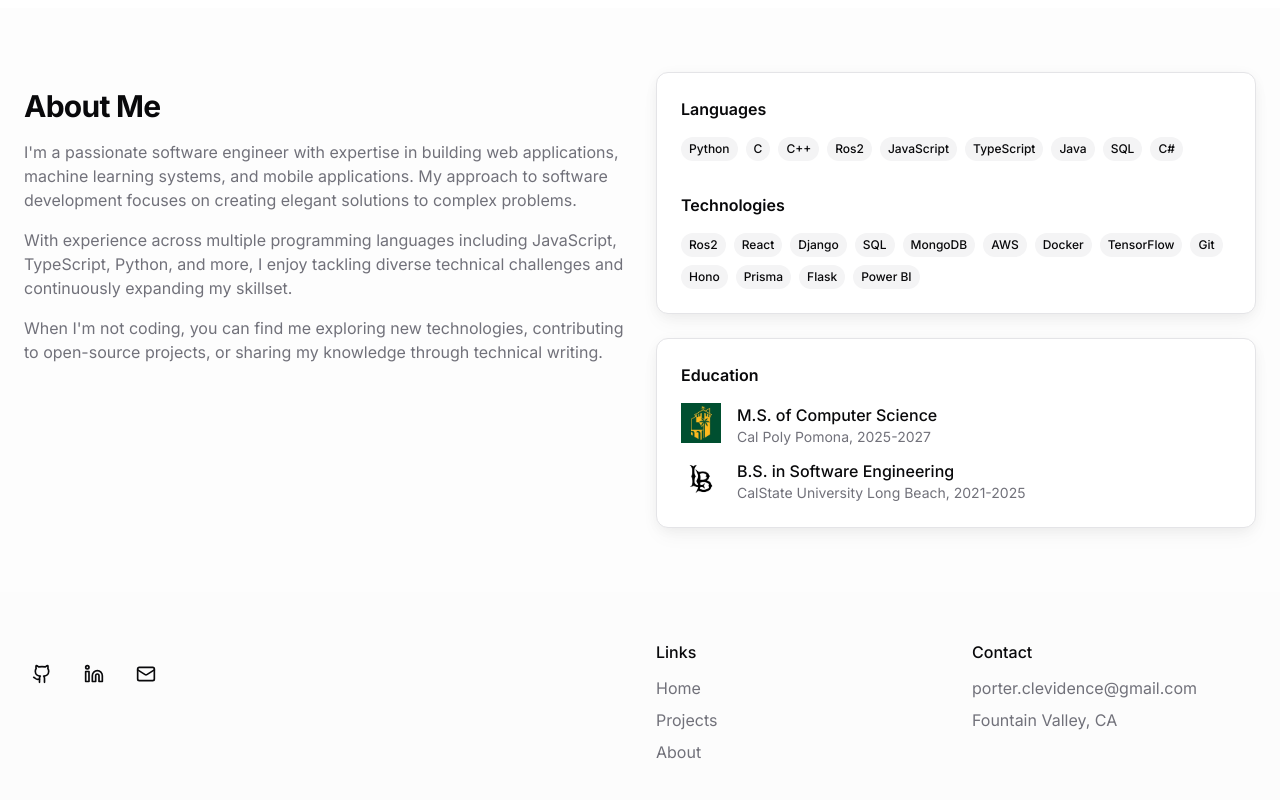
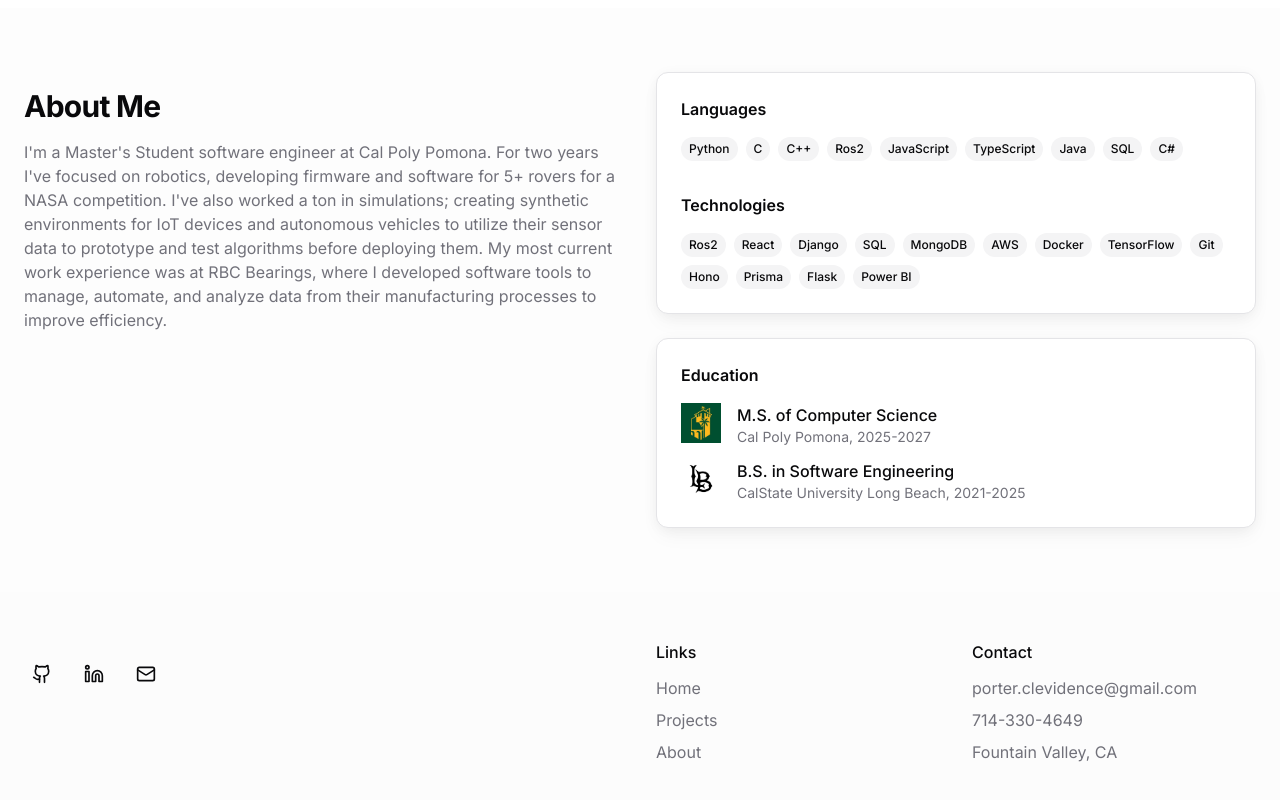
Before and after one commit to porterclev/new-portfolio, a React (Vite) app: page / in a window 1280 px wide. Shown: the part 3640-4440 px from the top of the page. Built offline with nearby package versions, Linux system fonts and the light colour scheme.

Commit message:
added to about me

```diff
--- a/src/components/AboutMe.tsx
+++ b/src/components/AboutMe.tsx
@@ -9,19 +9,19 @@ const AboutMe = () => (
                 <div>
                     <h2 className="text-3xl font-bold tracking-tight mb-4 mt-4">About Me</h2>
                     <p className="text-muted-foreground mb-4">
-                        I'm a passionate software engineer with expertise in building web applications,
-                        machine learning systems, and mobile applications. My approach to software
-                        development focuses on creating elegant solutions to complex problems.
+                        I'm a Master's Student software engineer at Cal Poly Pomona. For two years I've focused on robotics,
+                        developing firmware and software for 5+ rovers for a NASA competition. I've also worked a ton
+                        in simulations; creating synthetic environments for IoT devices and autonomous vehicles to utilize their sensor data
+                        to prototype and test algorithms before deploying them. My most current work experience was at RBC Bearings, where I
+                        developed software tools to manage, automate, and analyze data from their manufacturing processes to improve efficiency.
                     </p>
-                    <p className="text-muted-foreground mb-4">
-                        With experience across multiple programming languages including JavaScript,
-                        TypeScript, Python, and more, I enjoy tackling diverse technical challenges
-                        and continuously expanding my skillset.
-                    </p>
-                    <p className="text-muted-foreground">
+                    {/* <p className="text-muted-foreground mb-4">
+                        Some of my hobbies include gaming, hiking, and snowboarding.
+                    </p> */}
+                    {/* <p className="text-muted-foreground">
                         When I'm not coding, you can find me exploring new technologies, contributing
                         to open-source projects, or sharing my knowledge through technical writing.
-                    </p>
+                    </p> */}
                 </div>
 
                 <div className="space-y-6">
--- a/src/components/Footer.tsx
+++ b/src/components/Footer.tsx
@@ -35,6 +35,7 @@ const Footer = () => {
             <h3 className="font-medium mb-3">Contact</h3>
             <ul className="space-y-2 text-muted-foreground">
               <li>porter.clevidence@gmail.com</li>
+              <li>714-330-4649</li>
               <li>Fountain Valley, CA</li>
             </ul>
           </div>
--- a/src/data/projects.ts
+++ b/src/data/projects.ts
@@ -95,7 +95,9 @@ export const projects: Project[] = [
   {
     id: "5",
     title: "BeachHacks7.0",
-    description: "",
+    description: `
+      A Hackathon registeration website hosted at California State University of Long Beach.
+    `,
     longDescription: "",
     tags: ["", "", ""],
     languages: ["JavaScript", "TypeScript"],
```
